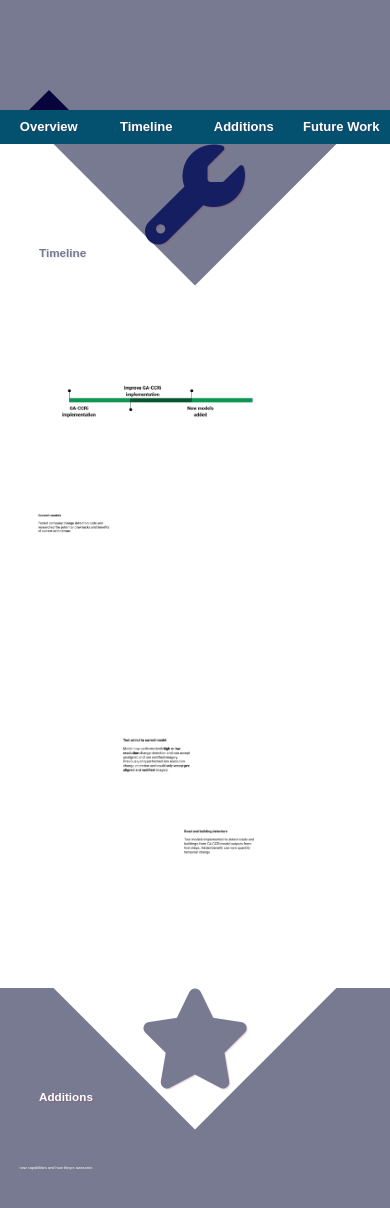
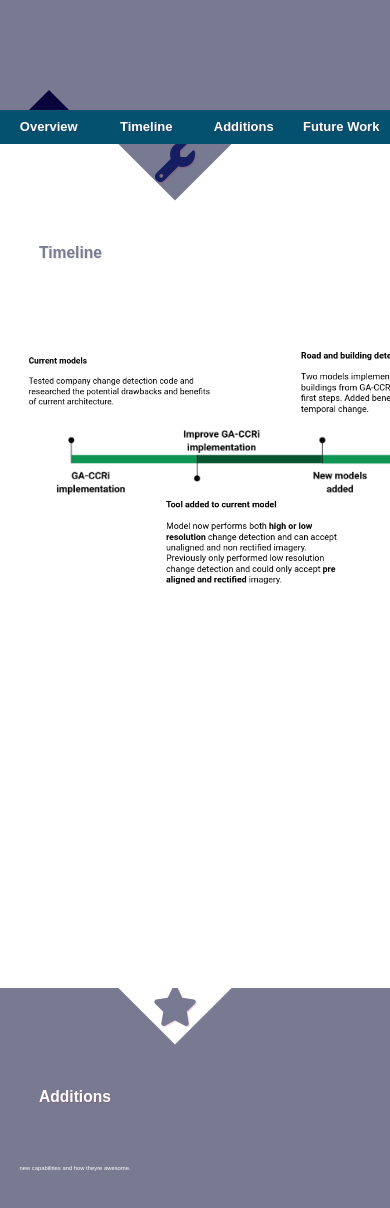
Before and after one commit to ghghyo/ghghyo.github.io, a plain HTML site: page project2.html in a window 390 px wide. Shown: the part 700-1908 px from the top of the page. Drawn offline with nearby package versions, Linux system fonts and the light colour scheme.

Commit message:
Add files via upload

```diff
--- a/project2.html
+++ b/project2.html
@@ -376,12 +376,45 @@ a {
 	color: #787A91;
 }
 
-@media screen and (max-width: 520px) {
+    .maxar img{
+        height: auto; width: 950px;position:relative; right: -300px; top: 440px
+
+    }
+    .timeline1{
+        width: 100px;
+        height:200px
+    }
+    .timeline1 img{
+        width: 1000px;position:relative;right: -100px; top: 200px
+    }
+        .timeline2{
+        width: 100px;
+        height:200px
+    }
+    .timeline2 img{
+        width: 400px;position:relative;right: -30px; top: -110px
+    }
+        .timeline3{
+        width: 100px;
+        height:200px
+    }
+    .timeline3 img{
+        width: 400px;position:relative;right: -350px; top: -20px
+    }
+        .timeline4{
+        width: 100px;
+        height:200px
+    }
+    .timeline4 img{
+        width: 400px;position:relative;right: -650px; top: -540px
+    }
+@media screen and (max-width: 800px) {
 	.st-panel h2 {
-		font-size: 3vw;
+		font-size: 4vw;
 	}
 
 	.st-panel p {
+        font-size: 1.5vw;
 		width: 90%;
 		left: 5%;
 		margin-top: 0;
@@ -390,6 +423,34 @@ a {
 	.st-container > a {
 		font-size: 13px;
 	}
+
+	.st-deco{
+		width: 80px;
+		height: 80px;
+		margin-left: -60px;
+	}
+    [data-icon]:after {
+	width: 130px;
+	height: 130px;
+    		font-size: 40px;
+    }
+
+    .maxar img{
+        width: 400px;position:absolute; right: 50px; top: 330px
+    }
+        .timeline1 img{
+        width: 400px;position:relative;right: -50px; top: 200px
+    }
+            .timeline2 img{
+        width: 200px;position:relative;right: -20px; top: -70px
+    }
+        .timeline3 img{
+        width: 200px;position:relative;right: -150px; top: -130px
+    }
+      .timeline4 img{
+        width: 200px;position:relative;right: -280px; top: -480px
+    }
+
 }
 @media screen and (max-width: 360px) {
 	.st-container > a {
@@ -445,16 +506,16 @@ a {
                         <p style= "top:43%;">In order to create the most beneficial tool, supervised and self-supervised methods were explored by GA-CCRi analysts. Under the supervised methods, different network architectures were identified and trained on EarthNet2021 and EuroSAT data. Triplet loss was added to the architecture in order to pursue self-supervised methods. Overall, the tool was capable of detecting landscape changes on LandSAT imagery boasting a 30 meter ground sampling distance as seen in tghhe example below. </p>
                         <h2 style="top:55%"> Goal</h2>
                         <p style="top:61%"> Use high resolution Maxar imagery to perform more accurate and specific change detection as a secondary step.</p>
-                        <div class="maxar" style="width: 50%; height:200px"><img src="screenshots/maxar1.png" style="width: 100%;position:relative;right: -15vw; top: 23vw"></div>
+                        <div class="maxar"><img src="screenshots/maxar1.png"></div>
 					</section>
 
 					<section class="st-panel st-color" id="st-panel-2">
 						<div class="st-deco" data-icon="&#xf0ad;"></div>
 						<h2>Timeline</h2>
-                        <div class="timeline1" style="width: 50%; height:200px"><img src="screenshots/timeline1.png" style="width: 100%;position:relative;right: -15vw; top: 10vw"></div>
-                        <div class="timeline2" style="width: 50%; height:200px"><img src="screenshots/timeline2.png" style="width: 40%;position:relative;right: -9vw; top: -8vw"></div>
-                        <div class="timeline3" style="width: 50%; height:200px"><img src="screenshots/timeline3.png" style="width: 40%;position:relative;right: -30vw; top: -2vw"></div>
-                        <div class="timeline4" style="width: 50%; height:200px"><img src="screenshots/timeline4.png" style="width: 40%;position:relative;right: -45vw; top: -30vw"></div>
+                        <div class="timeline1"><img src="screenshots/timeline1.png"></div>
+                        <div class="timeline2" ><img src="screenshots/timeline2.png" ></div>
+                        <div class="timeline3" ><img src="screenshots/timeline3.png"></div>
+                        <div class="timeline4" ><img src="screenshots/timeline4.png"></div>
 					</section>
 
 					<section class="st-panel" id="st-panel-3">
```
